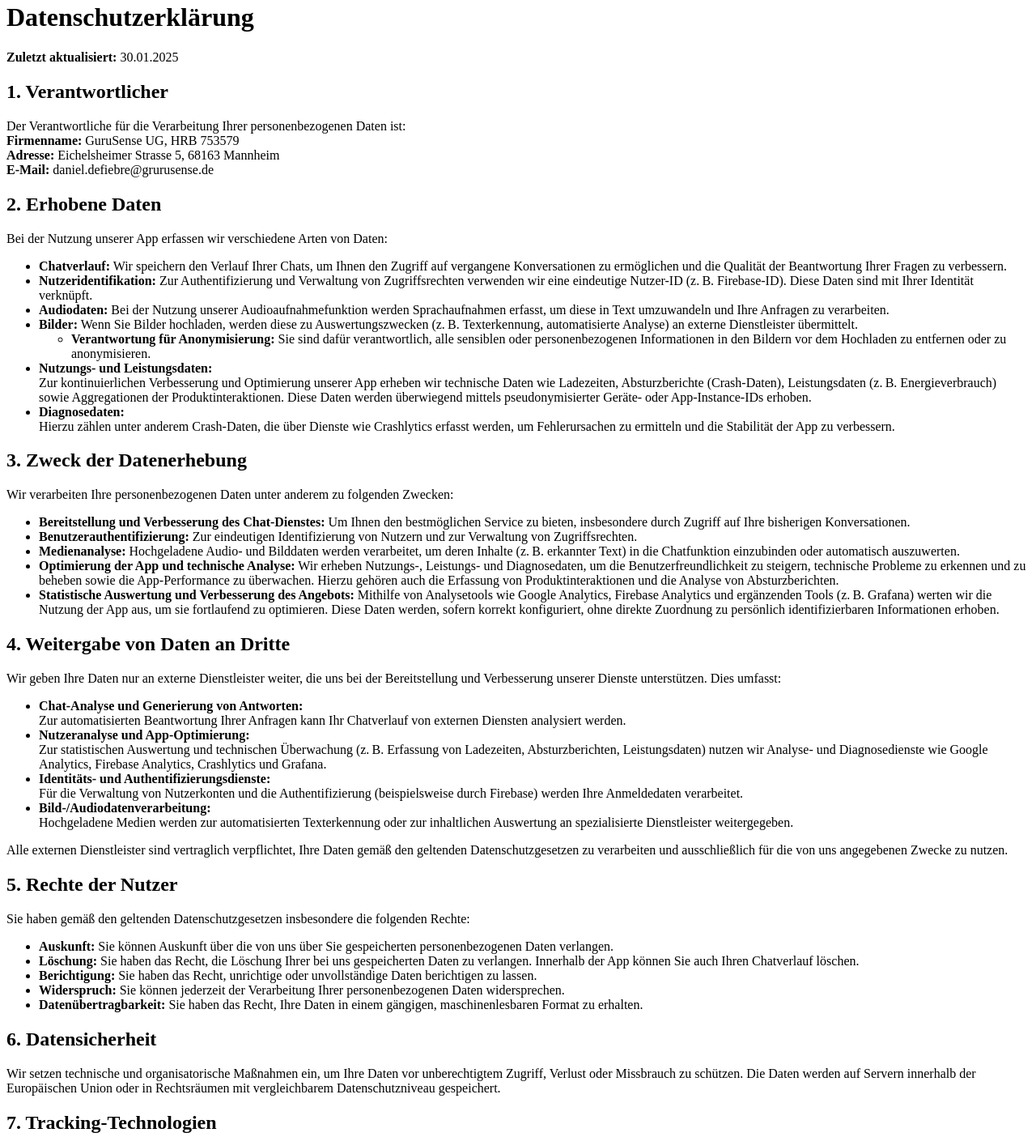
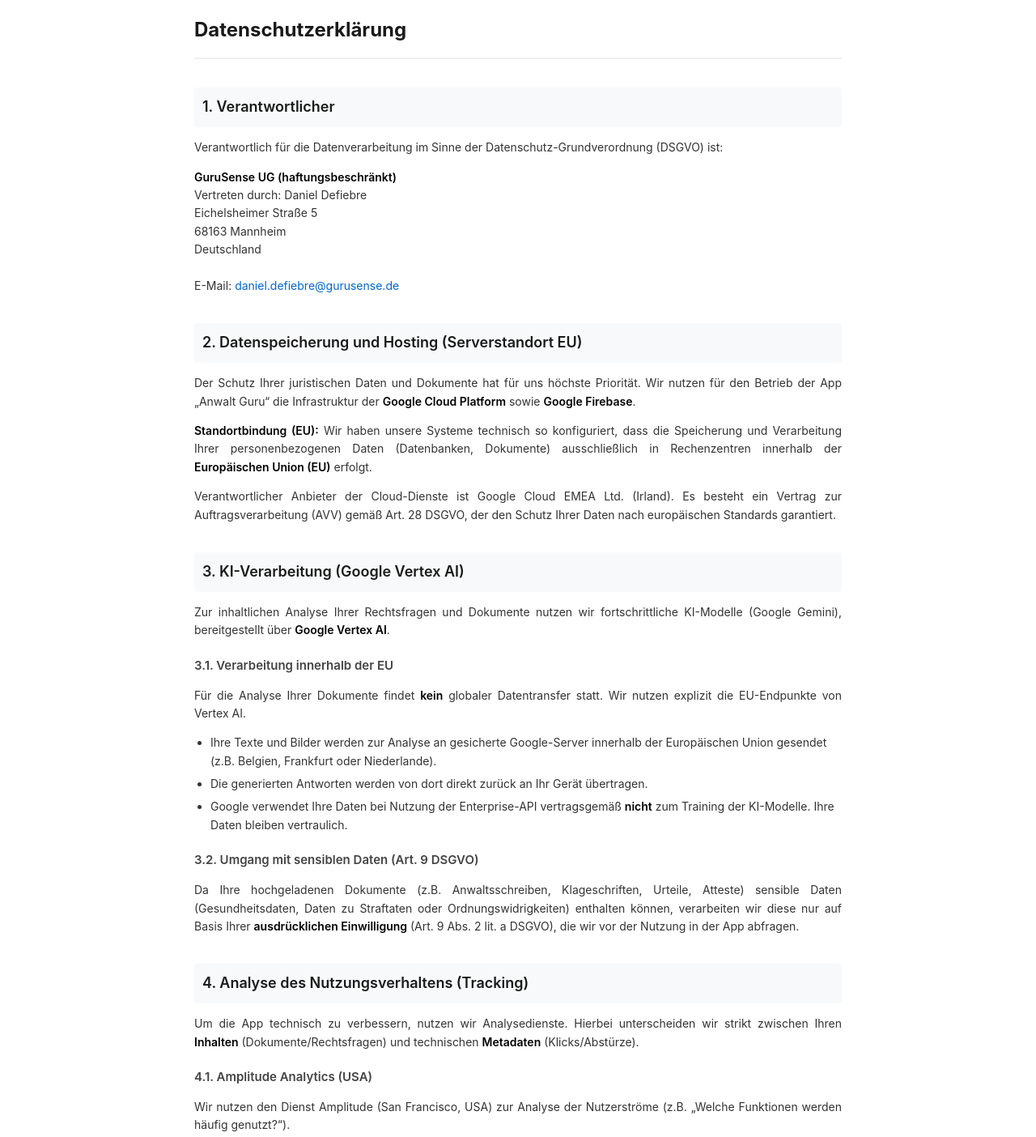
Before and after one commit to DDefiebre/privacyPolicy, a plain HTML site: page index.html in a window 1280 px wide. Shown: the part 18-1422 px from the top of the page at 81% size. Drawn offline with Linux system fonts and the light colour scheme.

Commit message:
Update index.html

```diff
--- a/index.html
+++ b/index.html
@@ -3,130 +3,147 @@
 <head>
     <meta charset="UTF-8">
     <meta name="viewport" content="width=device-width, initial-scale=1.0">
-  <title>Datenschutzerklärung</title>
+    <title>Datenschutzerklärung - Anwalt Guru</title>
+    <style>
+        body {
+            font-family: -apple-system, BlinkMacSystemFont, "Segoe UI", Roboto, Helvetica, Arial, sans-serif;
+            color: #333;
+            line-height: 1.6;
+            font-size: 14px;
+            margin: 0;
+            padding: 20px;
+            background-color: #fff;
+            max-width: 800px;
+            margin: 0 auto;
+        }
+        h1 {
+            font-size: 24px;
+            font-weight: 700;
+            margin-bottom: 25px;
+            color: #1a1a1a;
+            border-bottom: 2px solid #f0f0f0;
+            padding-bottom: 15px;
+        }
+        h2 {
+            font-size: 18px;
+            font-weight: 600;
+            margin-top: 35px;
+            margin-bottom: 12px;
+            color: #1a1a1a;
+            background-color: #f8f9fa;
+            padding: 10px;
+            border-radius: 4px;
+        }
+        h3 {
+            font-size: 15px;
+            font-weight: 600;
+            margin-top: 20px;
+            margin-bottom: 8px;
+            color: #444;
+        }
+        p {
+            margin-bottom: 12px;
+            text-align: justify;
+        }
+        ul {
+            padding-left: 20px;
+            margin-bottom: 15px;
+        }
+        li {
+            margin-bottom: 6px;
+        }
+        a {
+            color: #0066cc;
+            text-decoration: none;
+        }
+        strong {
+            font-weight: 600;
+            color: #000;
+        }
+        .legal-note {
+            font-size: 12px;
+            color: #888;
+            margin-top: 50px;
+            border-top: 1px solid #eee;
+            padding-top: 10px;
+        }
+    </style>
 </head>
 <body>
+
     <h1>Datenschutzerklärung</h1>
-  <p><strong>Zuletzt aktualisiert:</strong> 30.01.2025</p>
 
     <h2>1. Verantwortlicher</h2>
+    <p>Verantwortlich für die Datenverarbeitung im Sinne der Datenschutz-Grundverordnung (DSGVO) ist:</p>
     <p>
-    Der Verantwortliche für die Verarbeitung Ihrer personenbezogenen Daten ist:<br>
-    <strong>Firmenname:</strong> GuruSense UG, HRB 753579<br>
-    <strong>Adresse:</strong> Eichelsheimer Strasse 5, 68163 Mannheim<br>
-    <strong>E-Mail:</strong> daniel.defiebre@grurusense.de
+        <strong>GuruSense UG (haftungsbeschränkt)</strong><br>
+        Vertreten durch: Daniel Defiebre<br>
+        Eichelsheimer Straße 5<br>
+        68163 Mannheim<br>
+        Deutschland<br>
+        <br>
+        E-Mail: <a href="mailto:daniel.defiebre@gurusense.de">daniel.defiebre@gurusense.de</a>
     </p>
 
-  <h2>2. Erhobene Daten</h2>
-  <p>Bei der Nutzung unserer App erfassen wir verschiedene Arten von Daten:</p>
+    <h2>2. Datenspeicherung und Hosting (Serverstandort EU)</h2>
+    <p>
+        Der Schutz Ihrer juristischen Daten und Dokumente hat für uns höchste Priorität. Wir nutzen für den Betrieb der App „Anwalt Guru“ die Infrastruktur der <strong>Google Cloud Platform</strong> sowie <strong>Google Firebase</strong>.
+    </p>
+    <p>
+        <strong>Standortbindung (EU):</strong> Wir haben unsere Systeme technisch so konfiguriert, dass die Speicherung und Verarbeitung Ihrer personenbezogenen Daten (Datenbanken, Dokumente) ausschließlich in Rechenzentren innerhalb der <strong>Europäischen Union (EU)</strong> erfolgt.
+    </p>
+    <p>
+        Verantwortlicher Anbieter der Cloud-Dienste ist Google Cloud EMEA Ltd. (Irland). Es besteht ein Vertrag zur Auftragsverarbeitung (AVV) gemäß Art. 28 DSGVO, der den Schutz Ihrer Daten nach europäischen Standards garantiert.
+    </p>
+
+    <h2>3. KI-Verarbeitung (Google Vertex AI)</h2>
+    <p>
+        Zur inhaltlichen Analyse Ihrer Rechtsfragen und Dokumente nutzen wir fortschrittliche KI-Modelle (Google Gemini), bereitgestellt über <strong>Google Vertex AI</strong>.
+    </p>
+
+    <h3>3.1. Verarbeitung innerhalb der EU</h3>
+    <p>
+        Für die Analyse Ihrer Dokumente findet <strong>kein</strong> globaler Datentransfer statt. Wir nutzen explizit die EU-Endpunkte von Vertex AI.
+    </p>
     <ul>
-    <li>
-      <strong>Chatverlauf:</strong>
-      Wir speichern den Verlauf Ihrer Chats, um Ihnen den Zugriff auf vergangene Konversationen zu ermöglichen und die Qualität der Beantwortung Ihrer Fragen zu verbessern.
-    </li>
-    <li>
-      <strong>Nutzeridentifikation:</strong>
-      Zur Authentifizierung und Verwaltung von Zugriffsrechten verwenden wir eine eindeutige Nutzer-ID (z. B. Firebase-ID). Diese Daten sind mit Ihrer Identität verknüpft.
-    </li>
-    <li>
-      <strong>Audiodaten:</strong>
-      Bei der Nutzung unserer Audioaufnahmefunktion werden Sprachaufnahmen erfasst, um diese in Text umzuwandeln und Ihre Anfragen zu verarbeiten.
-    </li>
-    <li>
-      <strong>Bilder:</strong>
-      Wenn Sie Bilder hochladen, werden diese zu Auswertungszwecken (z. B. Texterkennung, automatisierte Analyse) an externe Dienstleister übermittelt.
-      <ul>
-        <li>
-          <strong>Verantwortung für Anonymisierung:</strong>
-          Sie sind dafür verantwortlich, alle sensiblen oder personenbezogenen Informationen in den Bildern vor dem Hochladen zu entfernen oder zu anonymisieren.
-        </li>
-      </ul>
-    </li>
-    <li>
-      <strong>Nutzungs- und Leistungsdaten:</strong><br>
-      Zur kontinuierlichen Verbesserung und Optimierung unserer App erheben wir technische Daten wie Ladezeiten, Absturzberichte (Crash-Daten), Leistungsdaten (z. B. Energieverbrauch) sowie Aggregationen der Produktinteraktionen. Diese Daten werden überwiegend mittels pseudonymisierter Geräte- oder App-Instance-IDs erhoben.
-    </li>
-    <li>
-      <strong>Diagnosedaten:</strong><br>
-      Hierzu zählen unter anderem Crash-Daten, die über Dienste wie Crashlytics erfasst werden, um Fehlerursachen zu ermitteln und die Stabilität der App zu verbessern.
-    </li>
+        <li>Ihre Texte und Bilder werden zur Analyse an gesicherte Google-Server innerhalb der Europäischen Union gesendet (z.B. Belgien, Frankfurt oder Niederlande).</li>
+        <li>Die generierten Antworten werden von dort direkt zurück an Ihr Gerät übertragen.</li>
+        <li>Google verwendet Ihre Daten bei Nutzung der Enterprise-API vertragsgemäß <strong>nicht</strong> zum Training der KI-Modelle. Ihre Daten bleiben vertraulich.</li>
     </ul>
 
-  <h2>3. Zweck der Datenerhebung</h2>
-  <p>Wir verarbeiten Ihre personenbezogenen Daten unter anderem zu folgenden Zwecken:</p>
+    <h3>3.2. Umgang mit sensiblen Daten (Art. 9 DSGVO)</h3>
+    <p>
+        Da Ihre hochgeladenen Dokumente (z.B. Anwaltsschreiben, Klageschriften, Urteile, Atteste) sensible Daten (Gesundheitsdaten, Daten zu Straftaten oder Ordnungswidrigkeiten) enthalten können, verarbeiten wir diese nur auf Basis Ihrer <strong>ausdrücklichen Einwilligung</strong> (Art. 9 Abs. 2 lit. a DSGVO), die wir vor der Nutzung in der App abfragen.
+    </p>
+
+    <h2>4. Analyse des Nutzungsverhaltens (Tracking)</h2>
+    <p>
+        Um die App technisch zu verbessern, nutzen wir Analysedienste. Hierbei unterscheiden wir strikt zwischen Ihren <strong>Inhalten</strong> (Dokumente/Rechtsfragen) und technischen <strong>Metadaten</strong> (Klicks/Abstürze).
+    </p>
+
+    <h3>4.1. Amplitude Analytics (USA)</h3>
+    <p>
+        Wir nutzen den Dienst Amplitude (San Francisco, USA) zur Analyse der Nutzerströme (z.B. „Welche Funktionen werden häufig genutzt?“).
+    </p>
     <ul>
-    <li>
-      <strong>Bereitstellung und Verbesserung des Chat-Dienstes:</strong>
-      Um Ihnen den bestmöglichen Service zu bieten, insbesondere durch Zugriff auf Ihre bisherigen Konversationen.
-    </li>
-    <li>
-      <strong>Benutzerauthentifizierung:</strong>
-      Zur eindeutigen Identifizierung von Nutzern und zur Verwaltung von Zugriffsrechten.
-    </li>
-    <li>
-      <strong>Medienanalyse:</strong>
-      Hochgeladene Audio- und Bilddaten werden verarbeitet, um deren Inhalte (z. B. erkannter Text) in die Chatfunktion einzubinden oder automatisch auszuwerten.
-    </li>
-    <li>
-      <strong>Optimierung der App und technische Analyse:</strong>
-      Wir erheben Nutzungs-, Leistungs- und Diagnosedaten, um die Benutzerfreundlichkeit zu steigern, technische Probleme zu erkennen und zu beheben sowie die App-Performance zu überwachen. Hierzu gehören auch die Erfassung von Produktinteraktionen und die Analyse von Absturzberichten.
-    </li>
-    <li>
-      <strong>Statistische Auswertung und Verbesserung des Angebots:</strong>
-      Mithilfe von Analysetools wie Google Analytics, Firebase Analytics und ergänzenden Tools (z. B. Grafana) werten wir die Nutzung der App aus, um sie fortlaufend zu optimieren. Diese Daten werden, sofern korrekt konfiguriert, ohne direkte Zuordnung zu persönlich identifizierbaren Informationen erhoben.
-    </li>
+        <li><strong>WICHTIG:</strong> Wir übermitteln an Amplitude <strong>keine</strong> Inhalte Ihrer Dokumente, keine juristischen Fragestellungen und keine sensiblen Personendaten. Es werden lediglich technische Ereignisse (Events) und pseudonyme IDs übertragen.</li>
+        <li><strong>Drittlandtransfer:</strong> Da Amplitude seinen Sitz in den USA hat, werden diese technischen Metadaten in die USA übermittelt. Amplitude ist unter dem <strong>EU-U.S. Data Privacy Framework (DPF)</strong> zertifiziert, was ein angemessenes Datenschutzniveau für diese nicht-sensiblen Daten garantiert.</li>
     </ul>
 
-  <h2>4. Weitergabe von Daten an Dritte</h2>
-  <p>Wir geben Ihre Daten nur an externe Dienstleister weiter, die uns bei der Bereitstellung und Verbesserung unserer Dienste unterstützen. Dies umfasst:</p>
-  <ul>
-    <li>
-      <strong>Chat-Analyse und Generierung von Antworten:</strong><br>
-      Zur automatisierten Beantwortung Ihrer Anfragen kann Ihr Chatverlauf von externen Diensten analysiert werden.
-    </li>
-    <li>
-      <strong>Nutzeranalyse und App-Optimierung:</strong><br>
-      Zur statistischen Auswertung und technischen Überwachung (z. B. Erfassung von Ladezeiten, Absturzberichten, Leistungsdaten) nutzen wir Analyse- und Diagnosedienste wie Google Analytics, Firebase Analytics, Crashlytics und Grafana.
-    </li>
-    <li>
-      <strong>Identitäts- und Authentifizierungsdienste:</strong><br>
-      Für die Verwaltung von Nutzerkonten und die Authentifizierung (beispielsweise durch Firebase) werden Ihre Anmeldedaten verarbeitet.
-    </li>
-    <li>
-      <strong>Bild-/Audiodatenverarbeitung:</strong><br>
-      Hochgeladene Medien werden zur automatisierten Texterkennung oder zur inhaltlichen Auswertung an spezialisierte Dienstleister weitergegeben.
-    </li>
-  </ul>
-  <p>Alle externen Dienstleister sind vertraglich verpflichtet, Ihre Daten gemäß den geltenden Datenschutzgesetzen zu verarbeiten und ausschließlich für die von uns angegebenen Zwecke zu nutzen.</p>
+    <h3>4.2. Google Firebase (Crashlytics & Analytics)</h3>
+    <p>
+        Wir nutzen Google Firebase für Absturzberichte und technische Leistungsdaten. Die Daten werden innerhalb der Google Cloud Infrastruktur (siehe Punkt 2) verarbeitet. IP-Adressen werden standardmäßig anonymisiert.
+    </p>
 
-  <h2>5. Rechte der Nutzer</h2>
-  <p>Sie haben gemäß den geltenden Datenschutzgesetzen insbesondere die folgenden Rechte:</p>
-  <ul>
-    <li><strong>Auskunft:</strong> Sie können Auskunft über die von uns über Sie gespeicherten personenbezogenen Daten verlangen.</li>
-    <li><strong>Löschung:</strong> Sie haben das Recht, die Löschung Ihrer bei uns gespeicherten Daten zu verlangen. Innerhalb der App können Sie auch Ihren Chatverlauf löschen.</li>
-    <li><strong>Berichtigung:</strong> Sie haben das Recht, unrichtige oder unvollständige Daten berichtigen zu lassen.</li>
-    <li><strong>Widerspruch:</strong> Sie können jederzeit der Verarbeitung Ihrer personenbezogenen Daten widersprechen.</li>
-    <li><strong>Datenübertragbarkeit:</strong> Sie haben das Recht, Ihre Daten in einem gängigen, maschinenlesbaren Format zu erhalten.</li>
-  </ul>
-
-  <h2>6. Datensicherheit</h2>
-  <p>Wir setzen technische und organisatorische Maßnahmen ein, um Ihre Daten vor unberechtigtem Zugriff, Verlust oder Missbrauch zu schützen. Die Daten werden auf Servern innerhalb der Europäischen Union oder in Rechtsräumen mit vergleichbarem Datenschutzniveau gespeichert.</p>
-
-  <h2>7. Tracking-Technologien</h2>
-  <p>Um die Nutzung unserer App zu analysieren und unser Angebot fortlaufend zu verbessern, können wir Tracking-Technologien von Drittanbietern einsetzen. Dabei werden keine direkt persönlich identifizierbaren Daten (wie E‑Mail-Adressen oder Namen) für gezielte Werbung oder Re-Targeting verwendet. Die Erfassung erfolgt überwiegend in pseudonymisierter Form, sodass beispielsweise Geräte- oder App-IDs erfasst werden, ohne die direkte Identität des Nutzers preiszugeben.</p>
-
-  <h2>8. Internationale Datenübermittlung</h2>
-  <p>Sollten Daten an Dienstleister außerhalb der Europäischen Union oder des Europäischen Wirtschaftsraums übermittelt werden, erfolgt dies ausschließlich auf Basis geeigneter Garantien (z. B. Standardvertragsklauseln) oder vergleichbarer Schutzmaßnahmen, um das erforderliche Datenschutzniveau sicherzustellen.</p>
-
-  <h2>9. Einwilligung und Änderungen der Datenschutzerklärung</h2>
-  <p>Bevor Sie unsere App nutzen, müssen Sie dieser Datenschutzerklärung ausdrücklich zustimmen. Bei wesentlichen Änderungen werden Sie bei Ihrem nächsten App-Start erneut um Ihre Zustimmung gebeten. Ohne Ihre Zustimmung können Sie die App nicht weiter nutzen.</p>
-
-  <h2>10. Verantwortlichkeit des Nutzers bei der Bildverarbeitung</h2>
+    <h2>5. Betroffenenrechte</h2>
     <p>
-    Beim Hochladen von Bildern sind Sie dafür verantwortlich, dass Sie dazu berechtigt sind und keine Rechte Dritter (z. B. Urheber- oder Persönlichkeitsrechte) verletzen. Sensible oder personenbezogene Informationen in den Bildern müssen vor dem Upload anonymisiert oder entfernt werden.
+        Sie haben das Recht auf Auskunft, Berichtigung, Löschung sowie auf Einschränkung der Verarbeitung Ihrer gespeicherten Daten.
     </p>
     <p>
-    Wir übernehmen keine Haftung für Verstöße, die aus dem Hochladen unzulässiger Inhalte entstehen.
+        Da die Verarbeitung Ihrer sensiblen Daten auf Ihrer Einwilligung beruht, können Sie diese <strong>Einwilligung jederzeit mit Wirkung für die Zukunft widerrufen</strong>. Dies können Sie durch Löschen der Daten in der App oder durch eine Nachricht an <a href="mailto:daniel.defiebre@gurusense.de">daniel.defiebre@gurusense.de</a> veranlassen.
     </p>
+
+    <p class="legal-note">Stand: 10.12.2025</p>
+
 </body>
 </html>
```
Lines whose indentation alone changed are shown as unchanged.
